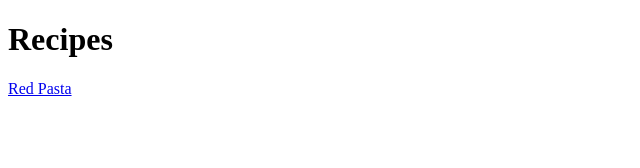
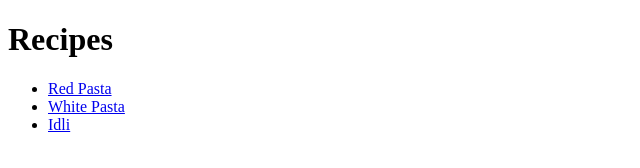
Before and after one commit to Mansihub/Recipes, a plain HTML site: page index.html in a window 1280 px wide. Shown: the whole page, without its empty margins (0-640 px from the left). Drawn offline with Linux system fonts and the light colour scheme.

Commit message:
Linked recipes files to index.html

```diff
--- a/index.html
+++ b/index.html
@@ -8,7 +8,11 @@
 </head>
 <body>
     <h1>Recipes</h1>
-    <a href="recipelist/Red_Pasta.html">Red Pasta</a>
+    <ul>
+        <li><a href="recipelist/Red_Pasta.html">Red Pasta</a></li>
+        <li><a href="recipelist/white_pasta.html">White Pasta</a></li>
+        <li><a href="recipelist/idli.html">Idli</a></li>
+    </ul>
 
 
 </body>
```
Also changed, not shown: images/dosa-recipe.jpg (deleted).
